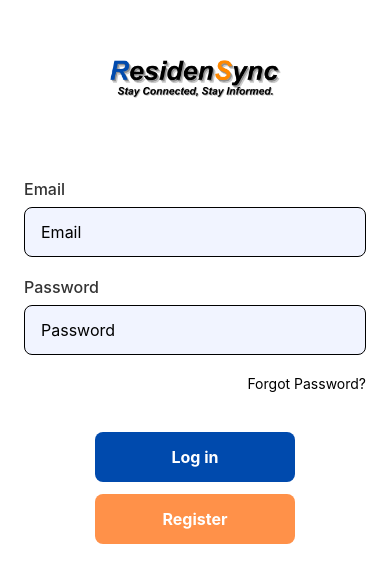
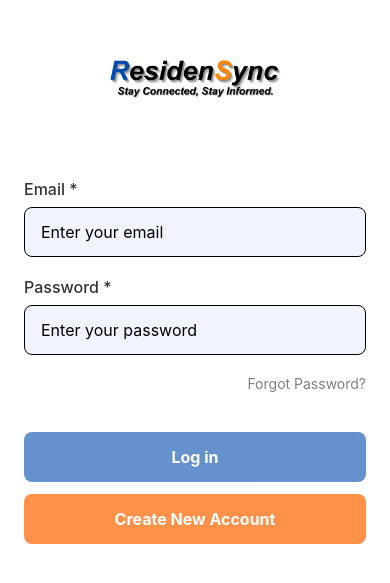
Before and after one commit to jeyps02/MobCompProj, a React Native app: screen /Register in a window 390 px wide. Shown: the part 141-724 px from the top of the page. Built offline with nearby package versions, Linux system fonts and the light colour scheme.

Commit message:
Functional login and register but no feedback

```diff
--- /dev/null
+++ b/lib/supabase.ts
@@ -0,0 +1,5 @@
+import { createClient } from '@supabase/supabase-js';
+
+const supabaseUrl = 'https://jszlsczylpmojobqugvi.supabase.co'
+const supabaseKey = 'eyJhbGciOiJIUzI1NiIsInR5cCI6IkpXVCJ9.eyJpc3MiOiJzdXBhYmFzZSIsInJlZiI6ImpzemxzY3p5bHBtb2pvYnF1Z3ZpIiwicm9sZSI6ImFub24iLCJpYXQiOjE3NDczNjcwMjksImV4cCI6MjA2Mjk0MzAyOX0.Tu_zqjtMmI6vv3y6ORt5Hh16zq_I58GcZw5z76z0RQk';
+export const supabase = createClient(supabaseUrl, supabaseKey);
--- a/package.json
+++ b/package.json
@@ -12,6 +12,7 @@
     "@expo/metro-runtime": "~5.0.4",
     "@react-navigation/native": "^7.1.9",
     "@react-navigation/stack": "^7.3.2",
+    "@supabase/supabase-js": "^2.49.4",
     "expo": "~53.0.9",
     "expo-linear-gradient": "^14.1.4",
     "expo-status-bar": "~2.2.3",
--- a/screens/Login.tsx
+++ b/screens/Login.tsx
@@ -1,21 +1,136 @@
 import React, { useState } from 'react';
-import { View, Text, TextInput, TouchableOpacity, StyleSheet, Image } from 'react-native';
+import { View, Text, TextInput, TouchableOpacity, StyleSheet, Image, Alert, ActivityIndicator } from 'react-native';
 import { useNavigation } from '@react-navigation/native';
 import { StackNavigationProp } from '@react-navigation/stack';
 import { RootStackParamList } from '../App';
+import { supabase } from '@lib/supabase';
 
 const Login = () => {
   const navigation = useNavigation<StackNavigationProp<RootStackParamList>>();
   const [email, setEmail] = useState('');
   const [password, setPassword] = useState('');
+  const [loading, setLoading] = useState(false);
 
-  const handleLogin = () => {
-    //Logic
-    navigation.replace('Announcements');
+  const handleLogin = async () => {
+    if (!email || !password) {
+      Alert.alert("Error", "Please fill in all fields");
+      return;
+    }
+
+    if (!email.includes('@')) {
+      Alert.alert("Error", "Please enter a valid email address");
+      return;
+    }
+
+    setLoading(true);
+
+    try {
+      const { data, error } = await supabase.auth.signInWithPassword({
+        email,
+        password
+      });
+
+      if (error) throw error;
+
+      // Check if email is verified
+      if (data.user && !data.user.email_confirmed_at) {
+        await supabase.auth.signOut();
+        Alert.alert(
+          "Email Not Verified",
+          "Please verify your email before logging in.",
+          [
+            {
+              text: "Resend Verification",
+              onPress: () => resendVerificationEmail(email)
+            },
+            {
+              text: "OK",
+              onPress: () => navigation.navigate('Register')
+            }
+          ]
+        );
+        return;
+      }
+
+      navigation.replace('Announcements');
+    } catch (error: any) {
+      console.error('Login error:', error);
+
+      let errorMessage = "Invalid email or password";
+      if (error.message.includes("Invalid login credentials")) {
+        errorMessage = "The email or password you entered is incorrect";
+      } else if (error.message.includes("Email not confirmed")) {
+        errorMessage = "Please verify your email first";
+      }
+
+      Alert.alert(
+        "Login Failed",
+        errorMessage,
+        [
+          {
+            text: "Reset Password",
+            onPress: () => handlePasswordReset(email)
+          },
+          { text: "Try Again" }
+        ]
+      );
+    } finally {
+      setLoading(false);
+    }
+  };
+
+  const resendVerificationEmail = async (email: string) => {
+    try {
+      const { error } = await supabase.auth.resend({
+        type: 'signup',
+        email,
+        options: {
+          emailRedirectTo: 'yourapp://login-verified' // Add your deep link
+        }
+      });
+
+      if (error) throw error;
+
+      Alert.alert(
+        "Verification Sent",
+        `We've resent the verification email to ${email}. Please check your inbox.`
+      );
+    } catch (error: any) {
+      Alert.alert(
+        "Error",
+        error.message || "Failed to resend verification email"
+      );
+    }
+  };
+
+  const handlePasswordReset = async (email: string) => {
+    try {
+      const { error } = await supabase.auth.resetPasswordForEmail(email, {
+        redirectTo: 'yourapp://reset-password' // Add your deep link
+      });
+
+      if (error) throw error;
+
+      Alert.alert(
+        "Password Reset Sent",
+        `If ${email} is registered, you'll receive a password reset link.`
+      );
+    } catch (error: any) {
+      Alert.alert(
+        "Error",
+        error.message || "Failed to send password reset"
+      );
+    }
   };
 
   return (
     <View style={styles.container}>
+      {loading && (
+        <View style={styles.loadingOverlay}>
+          <ActivityIndicator size="large" color="#004AAD" />
+          <Text style={styles.loadingText}>Signing in...</Text>
+        </View>
+      )}
 
       <Image
         source={require('@assets/residensync.png')}
@@ -24,40 +139,57 @@ const Login = () => {
       />
 
       <View style={styles.formContainer}>
-        <Text style={styles.sectionTitle}>Email</Text>
+        <Text style={styles.sectionTitle}>Email *</Text>
         <TextInput
           style={styles.input}
-          placeholder="Email"
+          placeholder="Enter your email"
           value={email}
           onChangeText={setEmail}
           keyboardType="email-address"
           autoCapitalize="none"
+          editable={!loading}
         />
 
-        <Text style={styles.sectionTitle}>Password</Text>
+        <Text style={styles.sectionTitle}>Password *</Text>
         <TextInput
           style={styles.input}
-          placeholder="Password"
+          placeholder="Enter your password"
           value={password}
           onChangeText={setPassword}
           secureTextEntry
+          editable={!loading}
         />
 
-        <TouchableOpacity style={styles.forgotPassword}>
-          <Text style={styles.forgotPasswordText}>Forgot Password?</Text>
+        <TouchableOpacity
+          style={styles.forgotPassword}
+          onPress={() => handlePasswordReset(email)}
+          disabled={loading || !email}
+        >
+          <Text style={[styles.forgotPasswordText, (!email || loading) && styles.disabledText]}>
+            Forgot Password?
+          </Text>
         </TouchableOpacity>
       </View>
 
       <View style={styles.buttonContainer}>
-        <TouchableOpacity style={styles.loginButton} onPress={handleLogin}>
-          <Text style={styles.buttonText}>Log in</Text>
+        <TouchableOpacity
+          style={[styles.loginButton, (loading || !email || !password) && styles.disabledButton]}
+          onPress={handleLogin}
+          disabled={loading || !email || !password}
+        >
+          {loading ? (
+            <ActivityIndicator color="#fff" />
+          ) : (
+            <Text style={styles.buttonText}>Log in</Text>
+          )}
         </TouchableOpacity>
 
         <TouchableOpacity
-          style={styles.registerButton}
+          style={[styles.registerButton, loading && styles.disabledButton]}
           onPress={() => navigation.navigate('Register')}
+          disabled={loading}
         >
-          <Text style={styles.registerButtonText}>Register</Text>
+          <Text style={styles.registerButtonText}>Create New Account</Text>
         </TouchableOpacity>
       </View>
     </View>
@@ -70,6 +202,18 @@ const styles = StyleSheet.create({
     padding: 24,
     backgroundColor: '#fff',
     justifyContent: 'center',
+  },
+  loadingOverlay: {
+    ...StyleSheet.absoluteFillObject,
+    backgroundColor: 'rgba(255,255,255,0.8)',
+    justifyContent: 'center',
+    alignItems: 'center',
+    zIndex: 1,
+  },
+  loadingText: {
+    marginTop: 10,
+    color: '#004AAD',
+    fontSize: 16,
   },
   logo: {
     width: '50%',
@@ -103,17 +247,19 @@ const styles = StyleSheet.create({
     color: '#000',
     fontSize: 14,
   },
+  disabledText: {
+    opacity: 0.5,
+  },
   buttonContainer: {
     marginTop: 16,
   },
   loginButton: {
     backgroundColor: '#004AAD',
-    width: 200,
+    width: '100%',
     height: 50,
     borderRadius: 8,
     justifyContent: 'center',
     alignItems: 'center',
-    alignSelf: 'center',
     marginBottom: 12,
   },
   buttonText: {
@@ -123,18 +269,20 @@ const styles = StyleSheet.create({
   },
   registerButton: {
     backgroundColor: '#FF9149',
-    width: 200,
+    width: '100%',
     height: 50,
     borderRadius: 8,
     justifyContent: 'center',
     alignItems: 'center',
-    alignSelf: 'center',
   },
   registerButtonText: {
     color: '#fff',
     fontSize: 16,
     fontWeight: 'bold',
   },
+  disabledButton: {
+    opacity: 0.6,
+  },
 });
 
 export default Login;
--- a/screens/Register.tsx
+++ b/screens/Register.tsx
@@ -1,9 +1,10 @@
 import React, { useState } from 'react';
-import { View, Text, TextInput, TouchableOpacity, StyleSheet, ScrollView } from 'react-native';
+import { View, Text, TextInput, TouchableOpacity, StyleSheet, ScrollView, Alert } from 'react-native';
 import Icon from 'react-native-vector-icons/MaterialCommunityIcons';
 import { useNavigation } from '@react-navigation/native';
 import { StackNavigationProp } from '@react-navigation/stack';
 import { RootStackParamList } from '../App';
+import { supabase } from '@lib/supabase'; // Make sure you have this import
 
 const Register = () => {
   const navigation = useNavigation<StackNavigationProp<RootStackParamList>>();
@@ -15,10 +16,67 @@ const Register = () => {
     password: '',
     confirmPassword: ''
   });
+  const [loading, setLoading] = useState(false);
 
-  const handleRegister = () => {
-    // Logic
-    navigation.navigate('Login');
+  const handleRegister = async () => {
+    // 1. Validation
+    if (!formData.fullName || !formData.email || !formData.password) {
+      Alert.alert("Error", "Please fill in all required fields");
+      return;
+    }
+
+    if (formData.password !== formData.confirmPassword) {
+      Alert.alert("Error", "Passwords don't match!");
+      return;
+    }
+
+    if (formData.password.length < 6) {
+      Alert.alert("Error", "Password must be at least 6 characters");
+      return;
+    }
+
+    setLoading(true);
+
+    try {
+      // 2. Create user account
+      const { data: authData, error: authError } = await supabase.auth.signUp({
+        email: formData.email,
+        password: formData.password,
+      });
+
+      if (authError) throw authError;
+      if (!authData.user) throw new Error('No user returned after registration');
+
+      // 3. Save additional user info
+      const { error: profileError } = await supabase
+        .from('profiles')
+        .insert({
+          id: authData.user.id,
+          full_name: formData.fullName,
+          email: formData.email,
+          contact_no: formData.contactNo,
+          address: formData.address,
+          created_at: new Date().toISOString()
+        });
+
+      if (profileError) throw profileError;
+
+      Alert.alert(
+        "Success!",
+        "Account created! Please check your email to verify your account.",
+        [
+          { text: "OK", onPress: () => navigation.navigate('Login') }
+        ]
+      );
+    } catch (error: any) {
+      console.error('Registration error:', error);
+      Alert.alert(
+        "Registration Failed",
+        error.message || "An error occurred during registration"
+      );
+    } finally {
+      setLoading(false);
+    }
   };
 
   const handleChange = (field: string, value: string) => {
@@ -30,7 +88,7 @@ const Register = () => {
 
   return (
     <ScrollView contentContainerStyle={styles.container}>
-        <View style={styles.headerContainer}>
+      <View style={styles.headerContainer}>
         <TouchableOpacity
           onPress={() => navigation.goBack()}
           style={styles.backButton}
@@ -40,7 +98,7 @@ const Register = () => {
         <Text style={styles.header}>Create your account</Text>
       </View>
 
-      <Text style={styles.label}>Full Name</Text>
+      <Text style={styles.label}>Full Name *</Text>
       <TextInput
         style={styles.input}
         placeholder="Full Name"
@@ -48,7 +106,7 @@ const Register = () => {
         onChangeText={(text) => handleChange('fullName', text)}
       />
 
-      <Text style={styles.label}>Email</Text>
+      <Text style={styles.label}>Email *</Text>
       <TextInput
         style={styles.input}
         placeholder="Email"
@@ -75,16 +133,16 @@ const Register = () => {
         onChangeText={(text) => handleChange('address', text)}
       />
 
-      <Text style={styles.label}>Password</Text>
+      <Text style={styles.label}>Password *</Text>
       <TextInput
         style={styles.input}
-        placeholder="Password"
+        placeholder="Password (min 6 characters)"
         secureTextEntry
         value={formData.password}
         onChangeText={(text) => handleChange('password', text)}
       />
 
-      <Text style={styles.label}>Confirm Password</Text>
+      <Text style={styles.label}>Confirm Password *</Text>
       <TextInput
         style={styles.input}
         placeholder="Confirm Password"
@@ -93,8 +151,14 @@ const Register = () => {
         onChangeText={(text) => handleChange('confirmPassword', text)}
       />
 
-      <TouchableOpacity style={styles.registerButton} onPress={handleRegister}>
-        <Text style={styles.buttonText}>Register</Text>
+      <TouchableOpacity
+        style={[styles.registerButton, loading && styles.disabledButton]}
+        onPress={handleRegister}
+        disabled={loading}
+      >
+        <Text style={styles.buttonText}>
+          {loading ? 'Creating Account...' : 'Register'}
+        </Text>
       </TouchableOpacity>
     </ScrollView>
   );
@@ -150,6 +214,9 @@ const styles = StyleSheet.create({
     alignSelf: 'center',
     marginTop: 20
   },
+  disabledButton: {
+    backgroundColor: '#7a9cc6',
+  },
   buttonText: {
     color: '#fff',
     fontSize: 16,
--- a/tsconfig.json
+++ b/tsconfig.json
@@ -7,7 +7,8 @@
       "@components/*": ["./components/*"],
       "@screens/*": ["./screens/*"],
       "@assets/*": ["./assets/*"],
-      "@types/*": ["./types/*"]
+      "@types/*": ["./types/*"],
+      "@lib/*" : ["./lib/*"]
     }
   },
   "include": ["**/*.ts", "**/*.tsx"],
```
Also changed, not shown: 1 other file (tests, documents, lock files or other folders).
